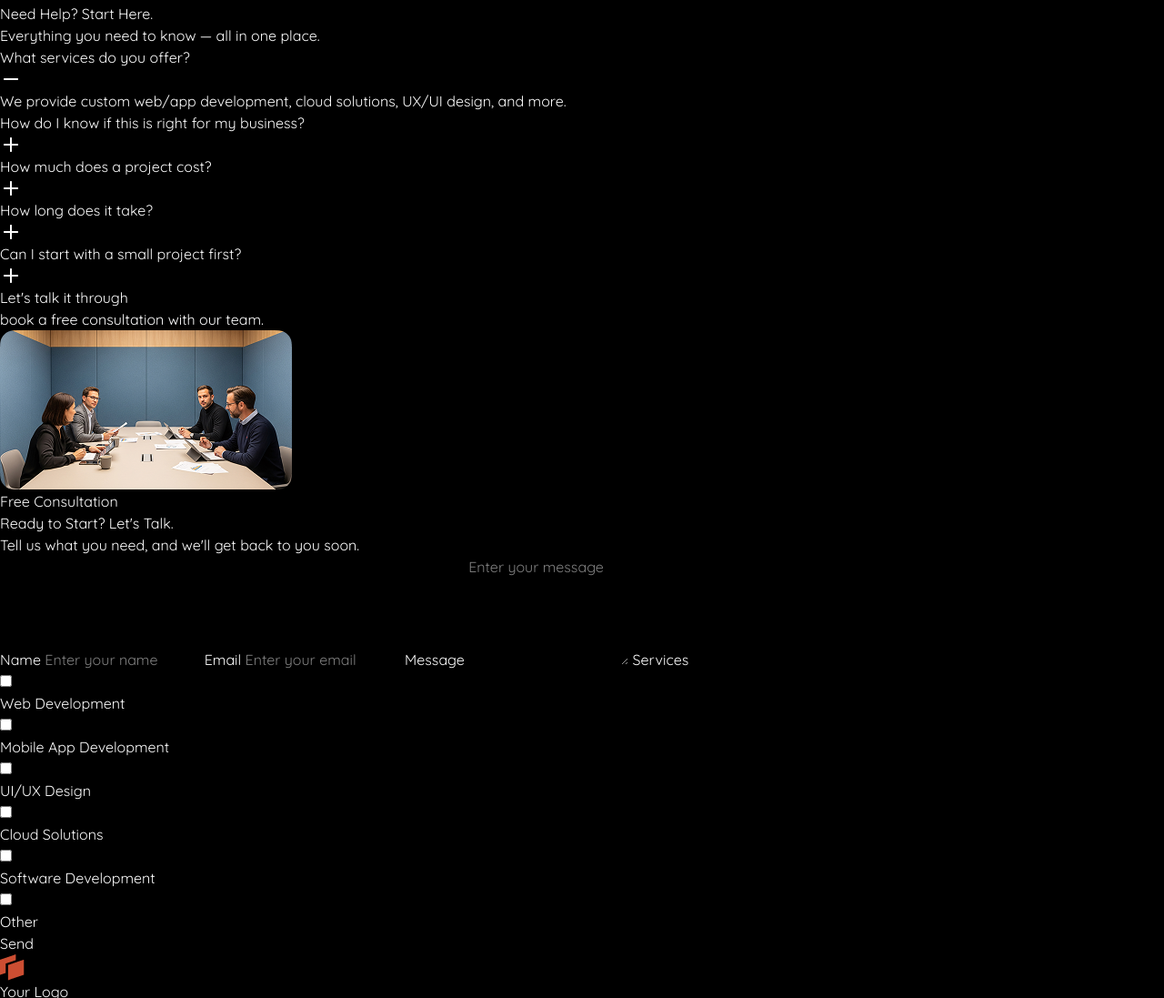
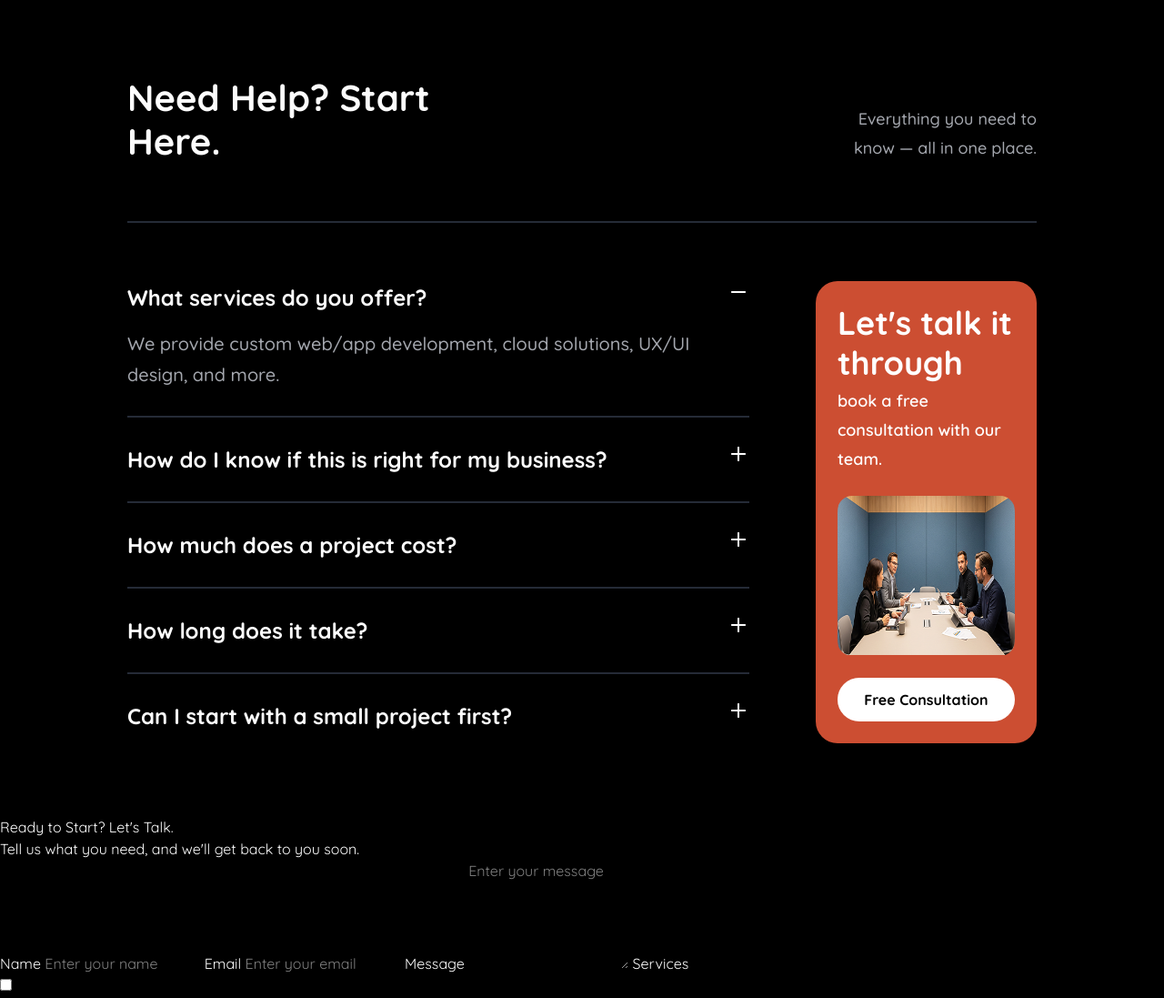
Before and after one commit to cindynufa/lp-company-profile-001, a website: page src/index.html in a window 1280 px wide. Shown: the part 5650-6747 px from the top of the page at 91% size. Drawn offline with nearby package versions, Linux system fonts and the light colour scheme; files that its build step writes are made by us from their sources.

Commit message:
feat: implement faq section

```diff
--- a/src/index.html
+++ b/src/index.html
@@ -631,59 +631,103 @@
       </section>
 
       <!-- FAQ Section -->
-      <section>
-        <div>
-          <h3>Need Help? Start Here.</h3>
-          <p>Everything you need to know — all in one place.</p>
+      <section class="section-container">
+        <div class="flex flex-col gap-4 lg:flex-row lg:items-end lg:justify-between">
+          <h3 class="section-title lg:max-w-96">Need Help? Start Here.</h3>
+          <p class="section-description lg:max-w-60 lg:text-right">
+            Everything you need to know — all in one place.
+          </p>
         </div>
 
-        <div></div>
+        <div class="line"></div>
 
-        <div>
-          <div>
-            <div>
-              <div>
-                <p>What services do you offer?</p>
-                <img src="/assets/icons/dark-decrease.png" alt="Decrease" />
+        <div
+          class="flex flex-col w-full gap-6 lg:flex-row lg:gap-[4.563rem] lg:justify-between"
+        >
+          <div class="flex flex-col w-full gap-7">
+            <div class="faq-accordion">
+              <div class="faq-header">
+                <p class="faq-question">What services do you offer?</p>
+                <img
+                  src="/assets/icons/dark-decrease.png"
+                  alt="Decrease"
+                  class="size-6"
+                />
               </div>
-              <p>
+              <p class="faq-answer">
                 We provide custom web/app development, cloud solutions, UX/UI
                 design, and more.
               </p>
             </div>
-            <div></div>
+            <div class="line"></div>
 
-            <div>
-              <p>How do I know if this is right for my business?</p>
-              <img src="/assets/icons/dark-increase.png" alt="Increase" />
+            <div class="faq-header">
+              <p class="faq-question">
+                How do I know if this is right for my business?
+              </p>
+              <img
+                src="/assets/icons/dark-increase.png"
+                alt="Increase"
+                class="size-6"
+              />
             </div>
-            <div></div>
+            <div class="line"></div>
 
-            <div>
-              <p>How much does a project cost?</p>
-              <img src="/assets/icons/dark-increase.png" alt="Increase" />
+            <div class="faq-header">
+              <p class="faq-question">How much does a project cost?</p>
+              <img
+                src="/assets/icons/dark-increase.png"
+                alt="Increase"
+                class="size-6"
+              />
             </div>
-            <div></div>
+            <div class="line"></div>
 
-            <div>
-              <p>How long does it take?</p>
-              <img src="/assets/icons/dark-increase.png" alt="Increase" />
+            <div class="faq-header">
+              <p class="faq-question">How long does it take?</p>
+              <img
+                src="/assets/icons/dark-increase.png"
+                alt="Increase"
+                class="size-6"
+              />
             </div>
-            <div></div>
+            <div class="line"></div>
 
-            <div>
-              <p>Can I start with a small project first?</p>
-              <img src="/assets/icons/dark-increase.png" alt="Increase" />
+            <div class="faq-header">
+              <p class="faq-question">
+                Can I start with a small project first?
+              </p>
+              <img
+                src="/assets/icons/dark-increase.png"
+                alt="Increase"
+                class="size-6"
+              />
             </div>
           </div>
 
-          <div>
-            <div>
-              <h3>Let's talk it through</h3>
-              <p>book a free consultation with our team.</p>
+          <div
+            class="flex flex-col border-0 bg-primary-300 rounded-2xl w-full p-5 gap-4 lg:rounded-4xl lg:w-1/3 lg:p-6 lg:gap-6 lg:justify-between"
+          >
+            <div class="flex flex-col gap-1">
+              <h3
+                class="font-bold text-display-sm text-white lg:text-display-lg"
+              >
+                Let's talk it through
+              </h3>
+              <p class="font-semibold text-sm text-white lg:text-lg">
+                book a free consultation with our team.
+              </p>
             </div>
-            <img src="/assets/images/faq-consultation.png" alt="Consultation" />
-            <button>Free Consultation</button>
+            <img
+              src="/assets/images/faq-consultation.png"
+              alt="Consultation"
+              class="w-[20.063rem] h-[10.951rem] rounded-2xl lg:w-full"
+            />
+            <button
+              class="border-0 bg-white rounded-full h-11 p-2 gap-1 font-bold text-sm text-black items-center justify-center cursor-pointer shadow-inset lg:h-12 lg:text-md"
+            >
+              Free Consultation
+            </button>
           </div>
         </div>
       </section>
--- a/src/input.css
+++ b/src/input.css
@@ -123,7 +123,7 @@
   }
 
   .button-primary {
-    @apply inline-flex h-11 p-2 gap-1 bg-primary-200 rounded-full font-bold text-sm text-white items-center justify-center cursor-pointer lg:h-12;
+    @apply inline-flex bg-primary-200 rounded-full h-11 p-2 gap-1  font-bold text-sm text-white items-center justify-center cursor-pointer lg:h-12;
   }
 
   .logo-brand {
@@ -140,6 +140,10 @@
 
   .fade-left {
     @apply left-0 rotate-180;
+  }
+
+  .line {
+    @apply border border-neutral-800 w-full h-0;
   }
 
   .about-card {
@@ -268,6 +272,22 @@
   .testimonial-ellipse:first-child {
     @apply bg-primary-200;
   }
+
+  .faq-accordion {
+    @apply flex flex-col gap-4;
+  }
+
+  .faq-header {
+    @apply flex flex-row justify-between;
+  }
+
+  .faq-question {
+    @apply font-bold text-lg lg:text-display-xs;
+  }
+
+  .faq-answer {
+    @apply font-medium text-sm text-neutral-400 lg:text-xl;
+  }
 }
 
 /* Utilities */
```
